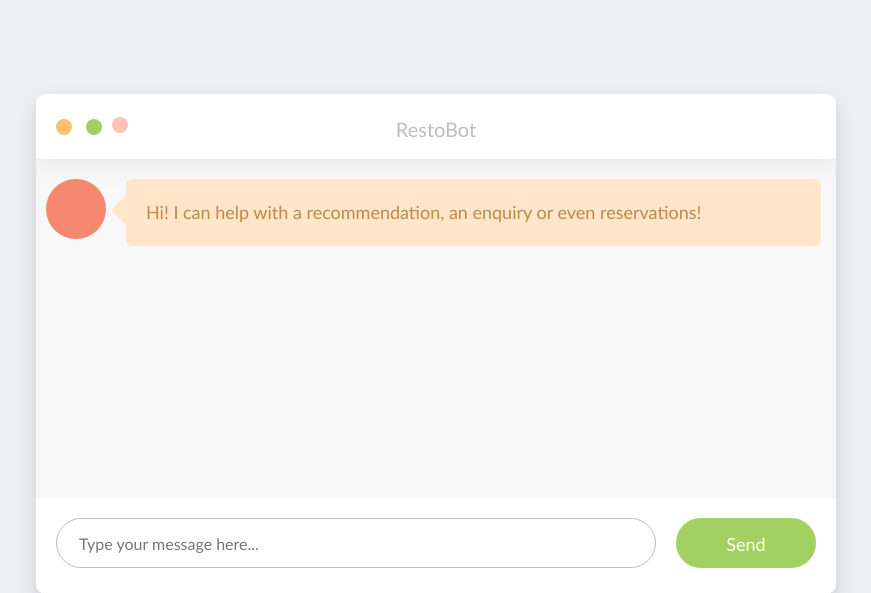
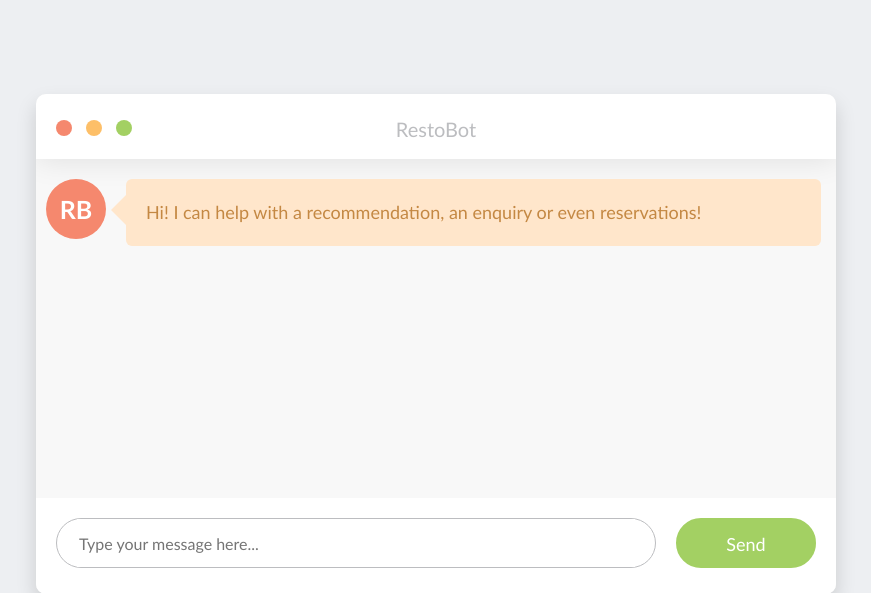
Before and after one commit to bentanlw/ebacs_plp_project, a Flask app: page / in a window 1280 px wide. Shown: the part 56-649 px from the top of the page, without its empty margins (204-1075 px from the left). Run offline with Flask 2, Linux system fonts and the light colour scheme; parts of the project's set-up code (start-up, migrations or seed data) failed here and were passed over; some libraries are stand-ins or nearby versions.

Commit message:
Added text to differentiate between RestoBot and User.

```diff
--- a/static/css/style.css
+++ b/static/css/style.css
@@ -28,25 +28,25 @@
   padding: 20px 0 15px;
   box-shadow: 0 1px 30px rgba(0, 0, 0, 0.1);
 }
-.top_menu .buttons {
-  margin: 3px 0 0 20px;
+.top_menu .button {
+  margin: 3px 0 0 10px;
   position: absolute;
+  text-align: center;
 }
-.top_menu .buttons .button {
+.top_menu .button .button {
   width: 16px;
   height: 16px;
   border-radius: 50%;
   display: inline-block;
-  margin-right: 10px;
   position: relative;
 }
-.top_menu .buttons .button.close {
+.top_menu .button .button.closes {
   background-color: #f5886e;
 }
-.top_menu .buttons .button.minimize {
+.top_menu .button .button.minimize {
   background-color: #fdbf68;
 }
-.top_menu .buttons .button.maximize {
+.top_menu .button .button.maximize {
   background-color: #a3d063;
 }
 .top_menu .title {
@@ -86,7 +86,7 @@
   color: #c48843;
 }
 .messages .message.right .avatar {
-  background-color: #fdbf68;
+  background-color: #187099;
   float: right;
 }
 .messages .message.right .text_wrapper {
@@ -109,6 +109,11 @@
   height: 60px;
   border-radius: 50%;
   display: inline-block;
+  text-align: center;
+  line-height: 60px;
+  font-weight: bold;
+  font-size: 25px;
+  color: #fff;
 }
 .messages .message .text_wrapper {
   display: inline-block;
--- a/static/js/script.js
+++ b/static/js/script.js
@@ -7,10 +7,13 @@
                 var $message;
                 $message = $($('.message_template').clone().html());
                 $message.addClass(_this.message_side).find('.text').html(_this.text);
+                if (_this.message_side == 'left') {
+                    $message.find('.avatar').text("RB");
+                }
                 $('.messages').append($message);
                 return setTimeout(function () {
                     return $message.addClass('appeared');
-                }, 0);
+                }, 1000);
             };
         }(this);
         return this;
@@ -35,6 +38,7 @@
               message_side = 'right';
             } else {
               message_side = 'left';
+
             }
 
             message = new Message({
@@ -64,6 +68,6 @@
         setTimeout(function () {
           return sendMessage("Hi! I can help with a recommendation, an enquiry or even reservations!", 'bot');
         }, 500);
-        return setTimeout();
+        return setTimeout(100);
     });
 }.call(this));
--- a/templates/base.html
+++ b/templates/base.html
@@ -1,6 +1,8 @@
 <!DOCTYPE html>
 <html lang="en">
-<head>
+<head profile="http://127.0.0.1:5000/profile">
+  <link rel="icon"
+      href="{{ url_for('static', filename='favicon.ico') }}">
   <title>{% block title %}{% endblock %}</title>
   <meta charset="utf-8">
   <meta name="viewport" content="width=device-width, initial-scale=1">
--- a/templates/chatbot.html
+++ b/templates/chatbot.html
@@ -8,8 +8,8 @@
 
 <div class="chat_window">
     <div class="top_menu">
-        <div class="buttons">
-            <div class="button close"></div>
+        <div class="button">
+            <div class="button closes"></div>
             <div class="button minimize"></div>
             <div class="button maximize"></div>
         </div>
@@ -28,7 +28,7 @@
 </div>
 <div class="message_template">
     <li class="message">
-        <div class="avatar"></div>
+        <div class="avatar">U</div>
         <div class="text_wrapper">
             <div class="text"></div>
         </div>
```
Also changed, not shown: static/favicon.ico (added).
